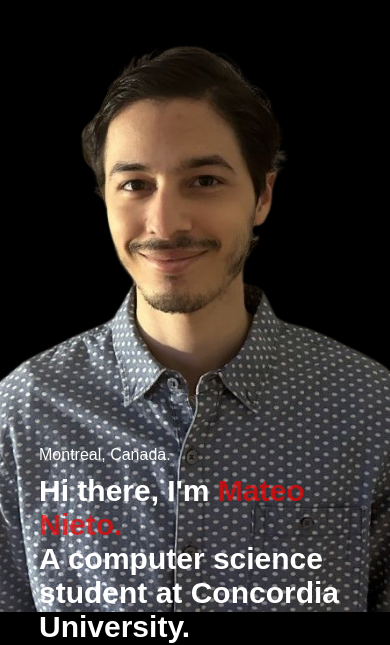
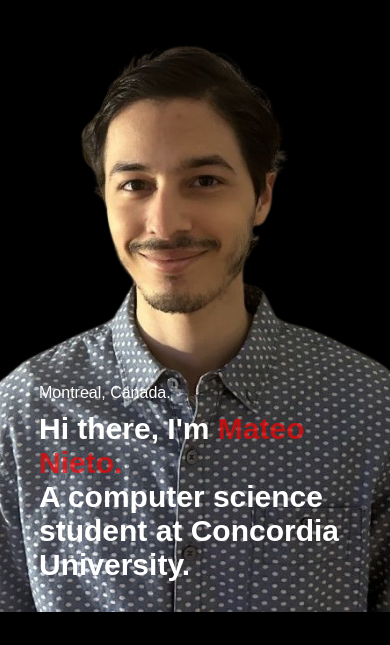
Before and after one commit to nicomat0/Portfolio-Website-, a plain HTML site: page index.html in a window 390 px wide. Shown: the part 232-877 px from the top of the page. Drawn offline with Linux system fonts and the light colour scheme.

Commit message:
Update style.css

```diff
--- a/style.css
+++ b/style.css
@@ -398,7 +398,7 @@ nav .fas {
   }
 
   .header-text {
-    margin-top: 150%;
+    margin-top: 130%;
     font-size: 16px;
   }
 
```
